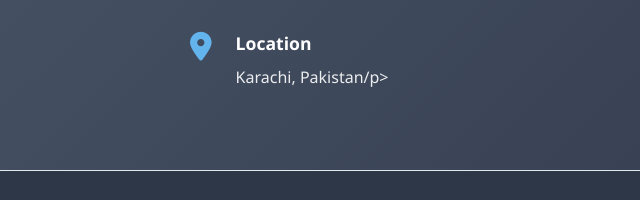
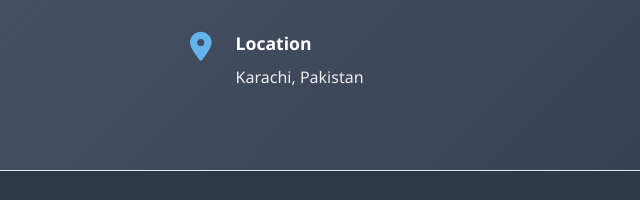
Before and after one commit to mumtaz-ali709/portfollio, a plain HTML site: page index.html in a window 1280 px wide. Shown: the part 3987-4187 px from the top of the page, 0-640 px from the left. Drawn offline with Linux system fonts and the light colour scheme.

Commit message:
Fix HTML structure and update contact section

```diff
--- a/index.html
+++ b/index.html
@@ -175,7 +175,7 @@
                         <i class="fas fa-map-marker-alt"></i>
                         <div>
                             <h4>Location</h4>
-                            <p>Karachi, Pakistan/p>
+                            <p>Karachi, Pakistan </p>
                         </div>
                     </div>
                 </div>
```
